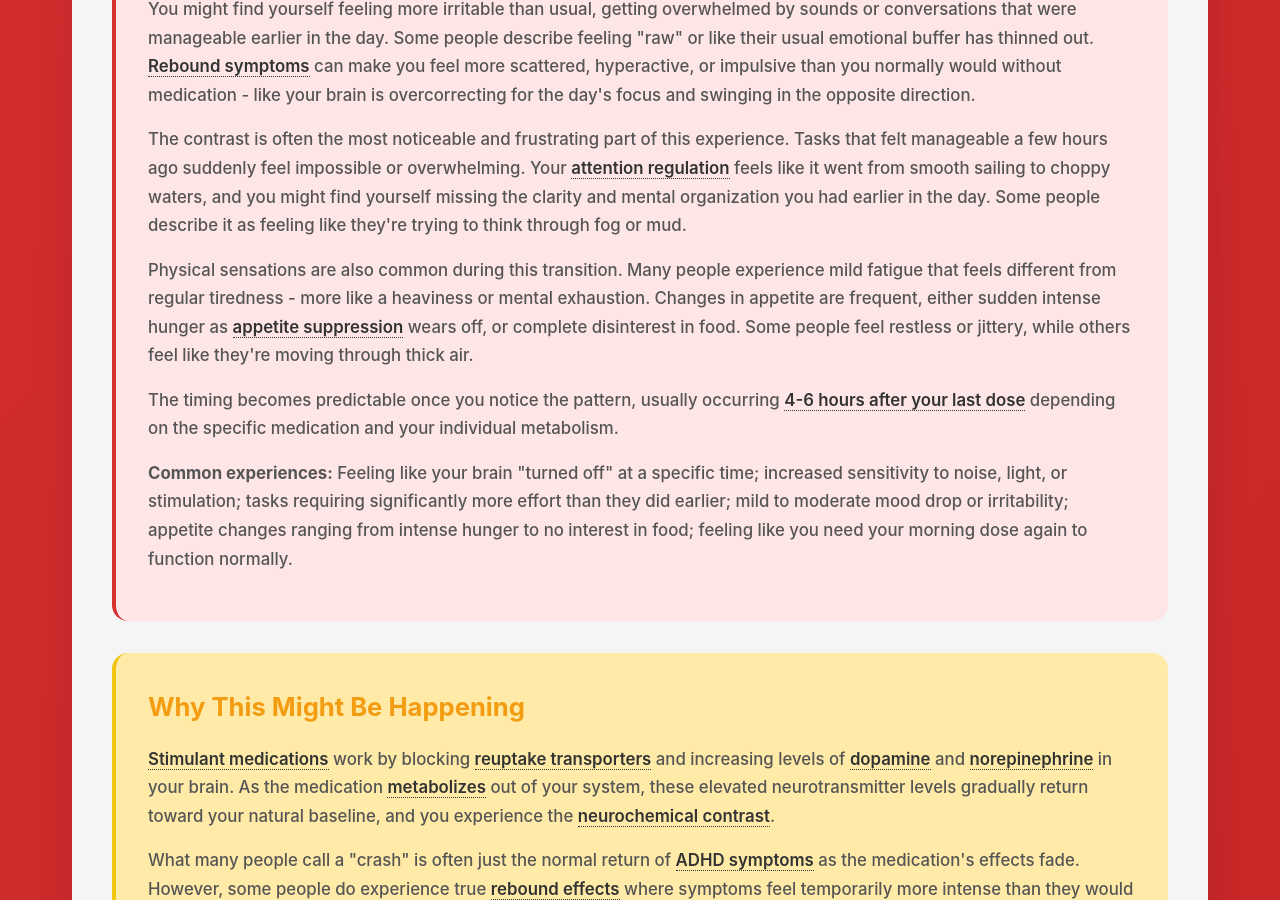
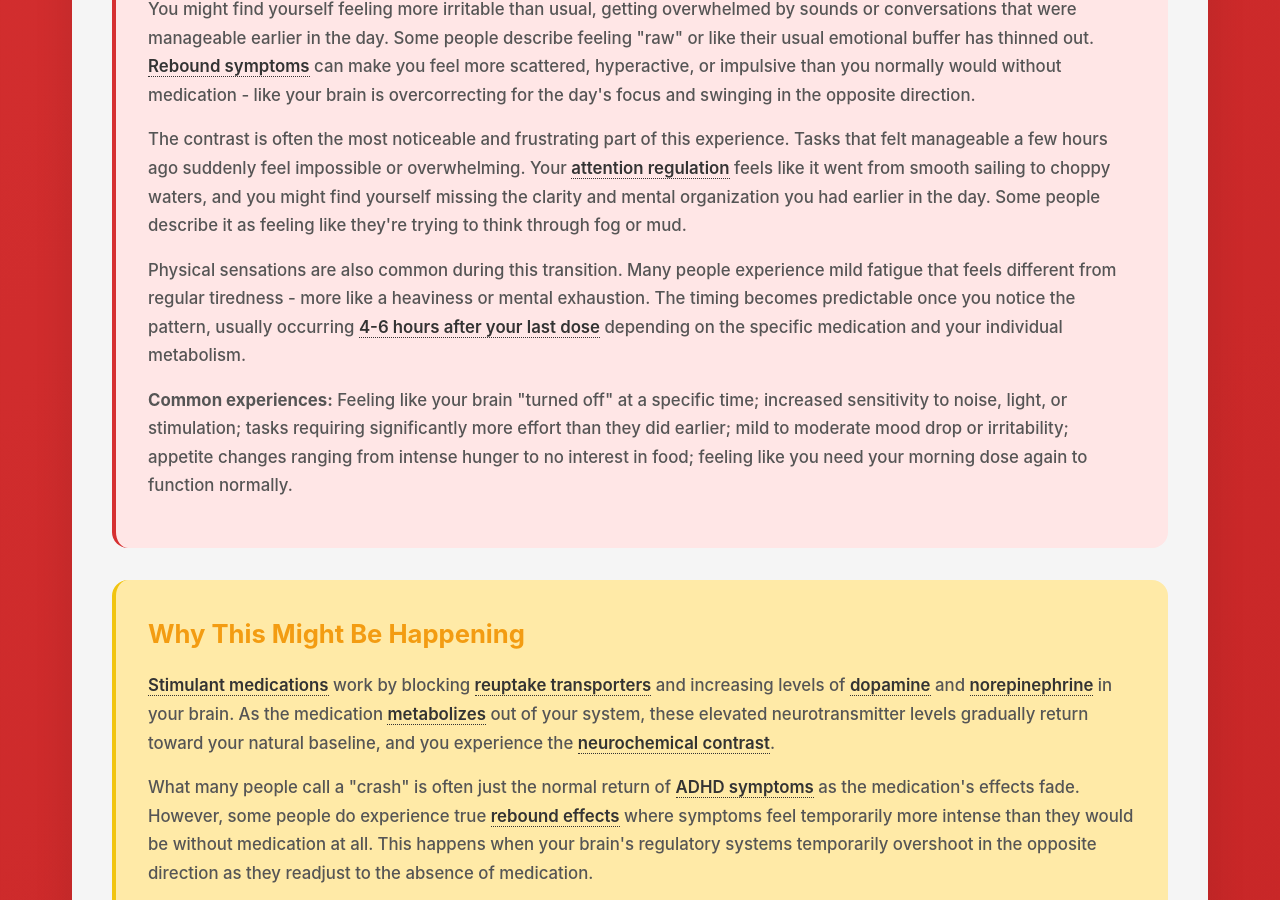
Before and after one commit to neurodivergent-survival-guide/neurodivergent-survival-guide, a Jekyll site: the page built from struggles/stimulant-crash-and-rebound.html, in a window 1280 px wide and 900 px high, scrolled down 1057 px. Built offline with Jekyll 4.4.1, drawn with Linux system fonts in a browser that asks for light colours.

Commit message:
Update stimulant-crash-and-rebound.html

```diff
--- a/struggles/stimulant-crash-and-rebound.html
+++ b/struggles/stimulant-crash-and-rebound.html
@@ -31,9 +31,7 @@ search_terms: ["meds wearing off", "crash every day", "irritable afternoon", "br
 
         <p>The contrast is often the most noticeable and frustrating part of this experience. Tasks that felt manageable a few hours ago suddenly feel impossible or overwhelming. Your <a class="jargon">attention regulation<span class="tooltip">Your brain's ability to direct and sustain focus where you want it</span></a> feels like it went from smooth sailing to choppy waters, and you might find yourself missing the clarity and mental organization you had earlier in the day. Some people describe it as feeling like they're trying to think through fog or mud.</p>
 
-        <p>Physical sensations are also common during this transition. Many people experience mild fatigue that feels different from regular tiredness - more like a heaviness or mental exhaustion. Changes in appetite are frequent, either sudden intense hunger as <a class="jargon">appetite suppression<span class="tooltip">Reduced desire to eat, a common side effect of stimulant medications</span></a> wears off, or complete disinterest in food. Some people feel restless or jittery, while others feel like they're moving through thick air.</p>
-
-        <p>The timing becomes predictable once you notice the pattern, usually occurring <a class="jargon">4-6 hours after your last dose<span class="tooltip">The typical window when immediate-release stimulants begin wearing off significantly</span></a> depending on the specific medication and your individual metabolism.</p>
+        <p>Physical sensations are also common during this transition. Many people experience mild fatigue that feels different from regular tiredness - more like a heaviness or mental exhaustion. The timing becomes predictable once you notice the pattern, usually occurring <a class="jargon">4-6 hours after your last dose<span class="tooltip">The typical window when immediate-release stimulants begin wearing off significantly</span></a> depending on the specific medication and your individual metabolism.</p>
 
         <div class="highlight-box">
             <p><strong>Common experiences:</strong> Feeling like your brain "turned off" at a specific time; increased sensitivity to noise, light, or stimulation; tasks requiring significantly more effort than they did earlier; mild to moderate mood drop or irritability; appetite changes ranging from intense hunger to no interest in food; feeling like you need your morning dose again to function normally.</p>
```
